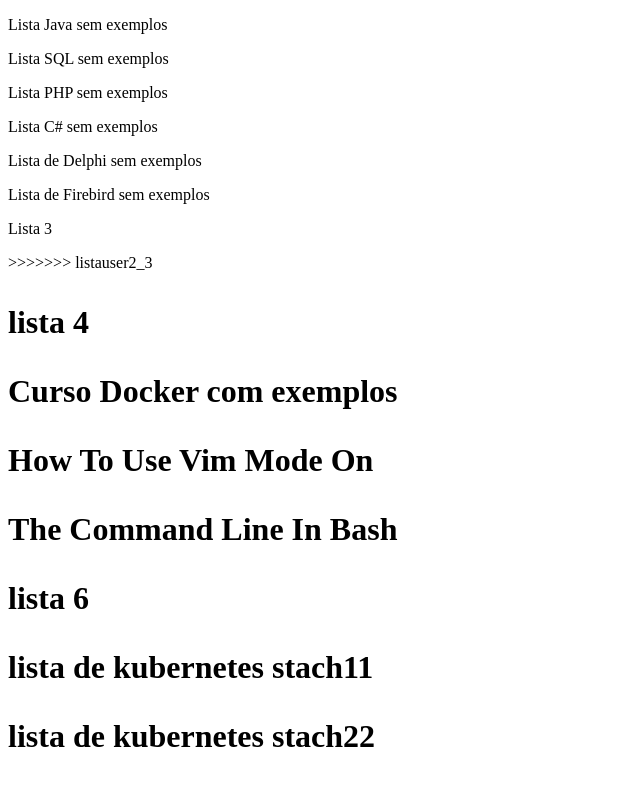
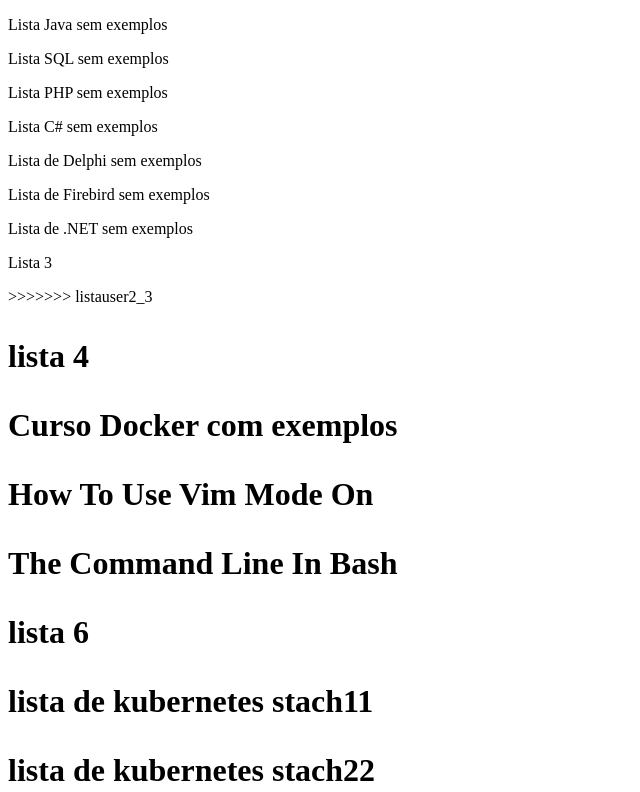
Before and after one commit to jonatanfreitas/testeGit, a plain HTML site: page index.html in a window 1280 px wide. Shown: the top 792 px of the page, without its empty margins (0-640 px from the left). Drawn offline with Linux system fonts and the light colour scheme.

Commit message:
master .net

```diff
--- a/index.html
+++ b/index.html
@@ -12,6 +12,7 @@
 <p>Lista C# sem exemplos</p>
 <p>Lista de Delphi sem exemplos</p>
 <p>Lista de Firebird sem exemplos</p>
+<p>Lista de .NET sem exemplos</p>
 <p>Lista 3</p>
 >>>>>>> listauser2_3
 <h1>
```
Also changed, not shown: 1 other file.
